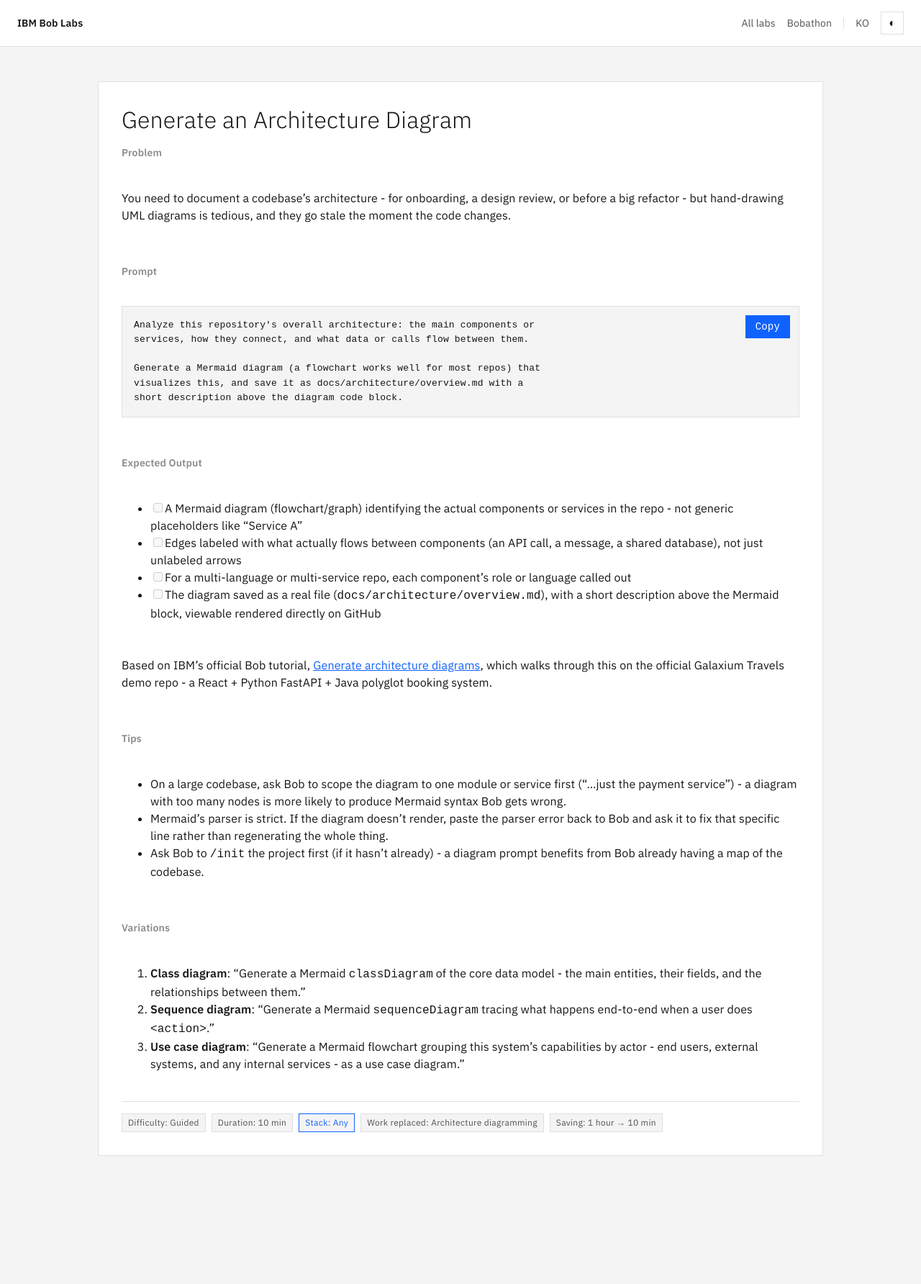
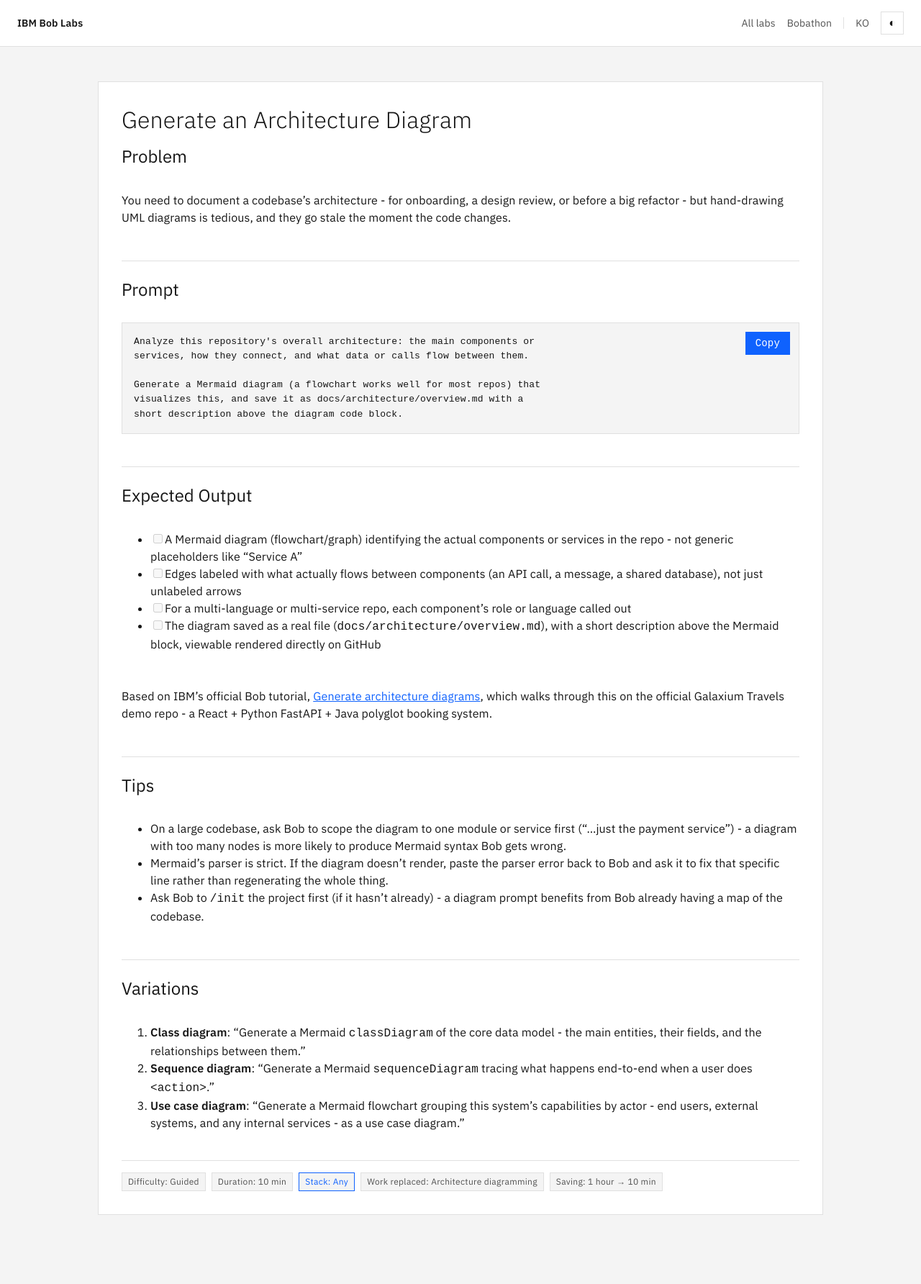
Before and after one commit to ce-aie-labs/bob-labs, a Jekyll site: the page built from _labs_en/bob-features/generate-architecture-diagram.md, in a window 1280 px wide. Shown: the whole page at 72% size. Built offline with Jekyll 4.4.1, drawn with Linux system fonts in a browser that asks for light colours; before the commit the page ends 1702 px from its top, so only the background shows below that.

Commit message:
Make lab section headings readable as headings
The five section headings (Problem/Prompt/... , 문제/프롬프트/...) were styled at
14px weight 600 in ink-subtle grey - smaller and fainter than the 16px body
under them, so the page structure read as a wall of text with muted labels
rather than scannable sections.

Restyle .lab-detail h2 to a 24px ink card-title with a 1px hairline rule
opening each section (the first one excepted). That follows DESIGN.md/Carbon -
hierarchy carried by size, sections separated by a thin rule not a muted label -
and gives a clean 32/24/16 scale from title to heading to body. Verified in
light and dark mode against a local Jekyll build.

```diff
--- a/assets/css/style.css
+++ b/assets/css/style.css
@@ -376,16 +376,25 @@
   line-height: 1.25;
 }
 
+/* Section headings (문제 / 프롬프트 / ...). Carbon carries hierarchy by size,
+   and separates sections with a thin hairline rather than a big gap - so each
+   section opens on a 1px rule with an ink card-title, well above the 16px body
+   instead of the old 14px muted label that read smaller than the text under it. */
 .lab-detail h2 {
-  margin: 24px 0 8px;
-  font-size: 14px;
-  font-weight: 600;
-  letter-spacing: 0.16px;
-  color: var(--ink-subtle);
+  margin: 16px 0 0;
+  padding-top: 24px;
+  border-top: 1px solid var(--hairline);
+  font-size: 24px;
+  font-weight: 400;
+  line-height: 1.33;
+  letter-spacing: 0;
+  color: var(--ink);
 }
 
 .lab-detail h2:first-of-type {
   margin-top: 0;
+  padding-top: 0;
+  border-top: none;
 }
 
 .lab-detail p,
```
